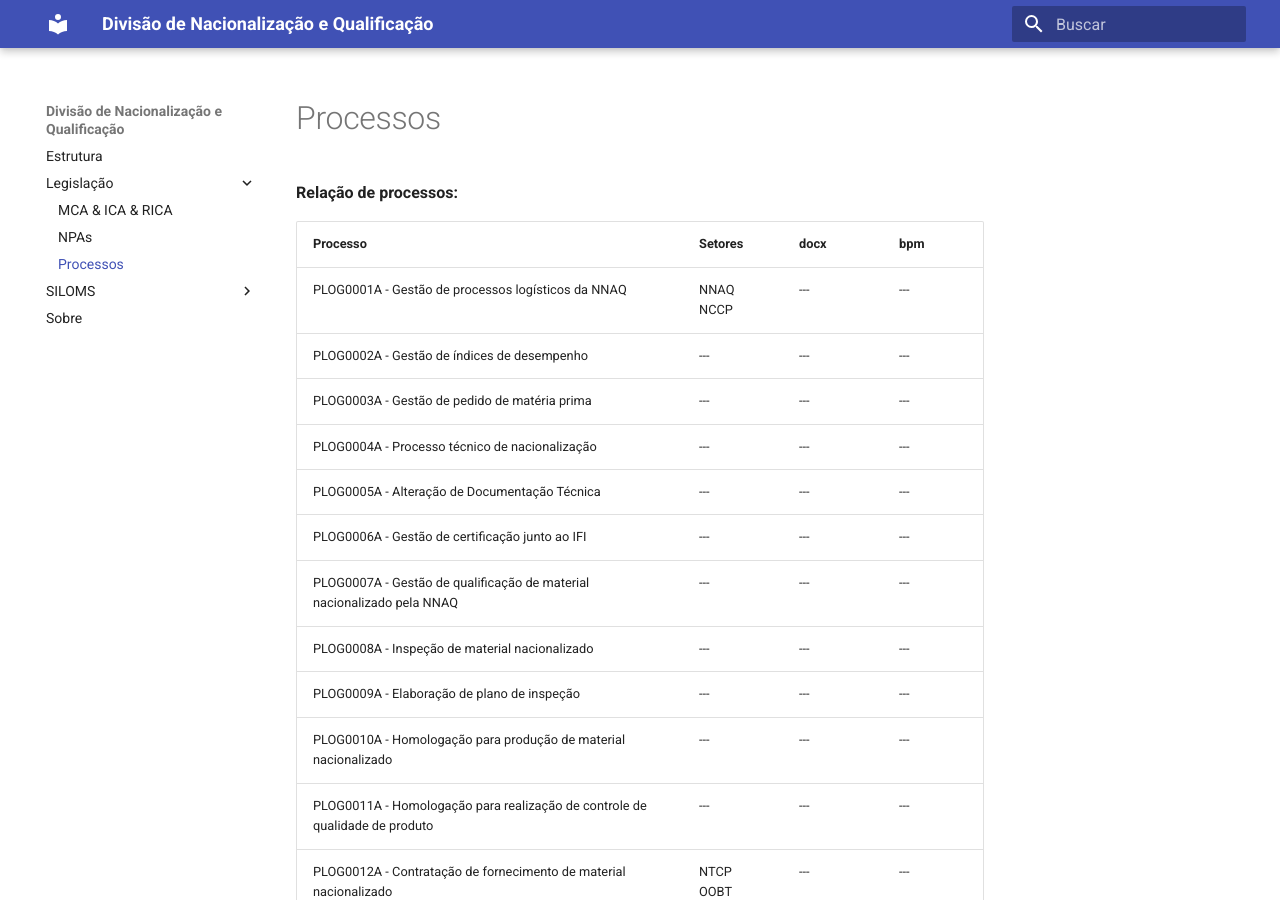
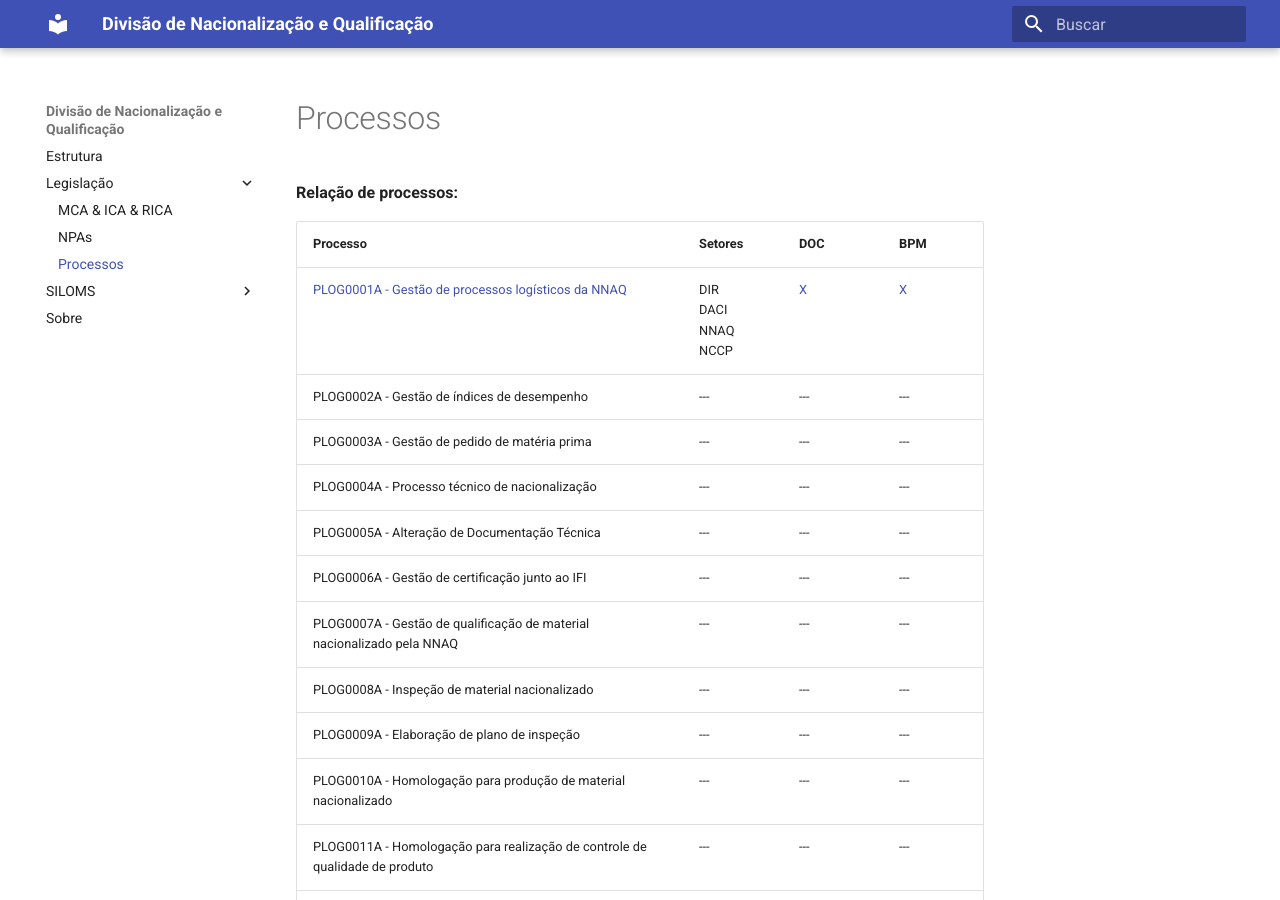
Before and after one commit to nacionalizacao/nacionalizacao.github.io, an MkDocs documentation site: the page built from docs/legislacao/plog/index.md, in a window 1280 px wide and 900 px high. Built offline with MkDocs 1.6.1 and Material for MkDocs 9.7.7, drawn with Linux system fonts in a browser that asks for light colours.

Commit message:
PLOG0001

```diff
--- a/docs/legislacao/plog/index.md
+++ b/docs/legislacao/plog/index.md
@@ -1,8 +1,8 @@
 **Relação de processos:**
 
-| Processo | Setores | docx | bpm |
+| Processo | Setores | DOC | BPM |
 | ---      | ---     | --- | --- |
-| PLOG0001A - Gestão de processos logísticos da NNAQ | NNAQ <br> NCCP | --- | --- |
+| [PLOG0001A - Gestão de processos logísticos da NNAQ](PLOG0001A.pdf) | DIR <br> DACI <br> NNAQ <br> NCCP | [X](PLOG0001A.docx) | [X](PLOG0001A.bpm) |
 | PLOG0002A - Gestão de índices de desempenho | ---     | --- | --- |
 | PLOG0003A - Gestão de pedido de matéria prima | ---     | --- | --- |
 | PLOG0004A - Processo técnico de nacionalização | ---     | --- | --- |
```
Also changed, not shown: 3 other files.
